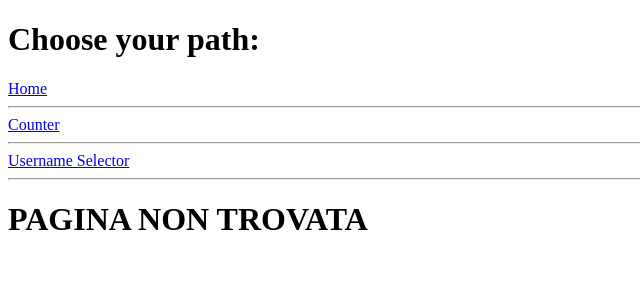
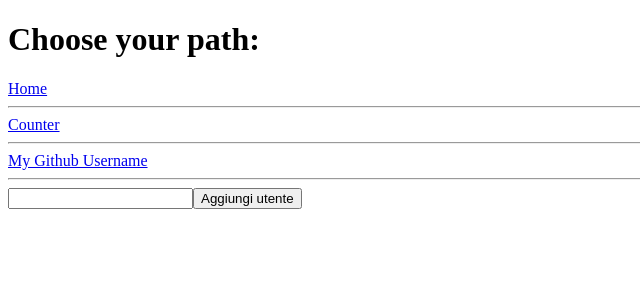
Before and after one commit to Lorenzoleggieri/esercizi-react, a React (Create React App) app: page /users in a window 1280 px wide. Shown: the top 300 px of the page, without its empty margins (0-640 px from the left). Built offline with nearby package versions, Linux system fonts and the light colour scheme.

Commit message:
React Router ex 6 completed

```diff
--- a/src/App.js
+++ b/src/App.js
@@ -3,6 +3,7 @@ import { Route, Routes, Link } from "react-router-dom";
 import { Welcome } from "./Welcome";
 import { Counter } from "./Counter";
 import { ShowGithubUser } from "./ShowGithubUser";
+import { GithubUserList } from "./GithubUserList";
 
 export class App extends React.Component {
 	render() {
@@ -13,12 +14,14 @@ export class App extends React.Component {
 				<hr />
 				<Link to="/counter">Counter</Link>
 				<hr />
-				<Link to="users/:username">Username Selector</Link>
+				<Link to="users/LorenzoLeggieri">My Github Username</Link>
 				<hr />
 				<Routes>
 					<Route path="/" element={<Welcome name="Mauro" />} />
 					<Route path="counter" element={<Counter />} />
-					<Route path="users/:username" element={<ShowGithubUser />} />
+					<Route path="users" element={<GithubUserList />}>
+						<Route path=":username" element={<ShowGithubUser />} />
+					</Route>
 					<Route path="*" element={<h1>PAGINA NON TROVATA</h1>} />
 				</Routes>
 			</div>
--- a/src/GithubUserList.js
+++ b/src/GithubUserList.js
@@ -1,5 +1,6 @@
 import { useState } from "react";
 import { GithubUser } from "./GithubUser";
+import { Outlet, Link } from "react-router-dom";
 
 export function GithubUserList() {
 	const [userToPush, setUserToPush] = useState("");
@@ -17,9 +18,14 @@ export function GithubUserList() {
 		<div>
 			<input name="userToPush" onChange={inputBinder} />
 			<button onClick={arrayPush}>Aggiungi utente</button>
-			{usersArray.map((user, index) => (
-				<GithubUser key={index} username={user} />
-			))}
+			<ul>
+				{usersArray.map((user, index) => (
+					<li key={index}>
+						<Link to={`/users/${user}`}>{user}</Link>
+					</li>
+				))}
+			</ul>
+			<Outlet />
 		</div>
 	);
 }
```
